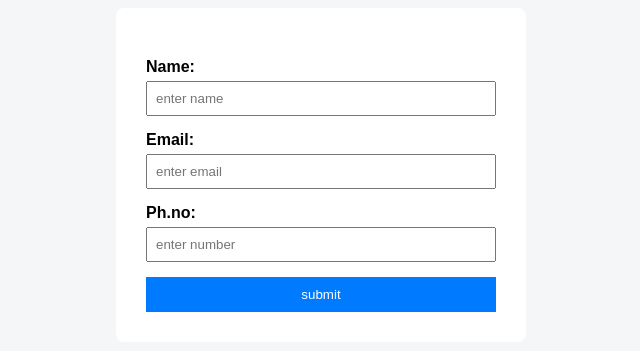
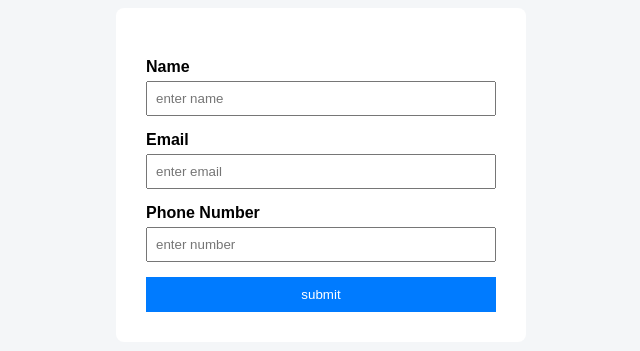
Before and after one commit to Kalarusrivaishnavi/job-portal, a plain HTML site: page apply.html in a window 1280 px wide. Shown: the part 233-584 px from the top of the page, 319-959 px from the left. Drawn offline with Linux system fonts and the light colour scheme.

Commit message:
Fix apply form: add validation and proper labels

```diff
--- a/apply.html
+++ b/apply.html
@@ -11,16 +11,16 @@
         <h2 id="jobtitle"></h2>
        <form id="applyform">
          <div class="form-group">
-          <label for="username">Name:</label>
-          <input type="text" id="username" placeholder="enter name" required>
+          <label for="name">Name</label>
+          <input type="text" id="name" name="name" placeholder="enter name" required>
          </div>
          <div class="form-group">
-          <label for="email">Email:</label>
-          <input type="email" id="email" placeholder="enter email" required>
+          <label for="email">Email</label>
+          <input type="email" id="email" name="email" placeholder="enter email" required>
          </div>
          <div class="form-group">
-          <label for="number">Ph.no:</label>
-          <input type="number" id="number" placeholder="enter number" required>
+          <label for="Phone">Phone Number</label>
+          <input type="tel" id="Phone" name="Phone" pattern="[0-9]{10}" placeholder="enter number" required>
          </div>
          <button type="submit" id="submit">submit</button>
          <p id="success"> Application  Submitted successfully!</p>
```
